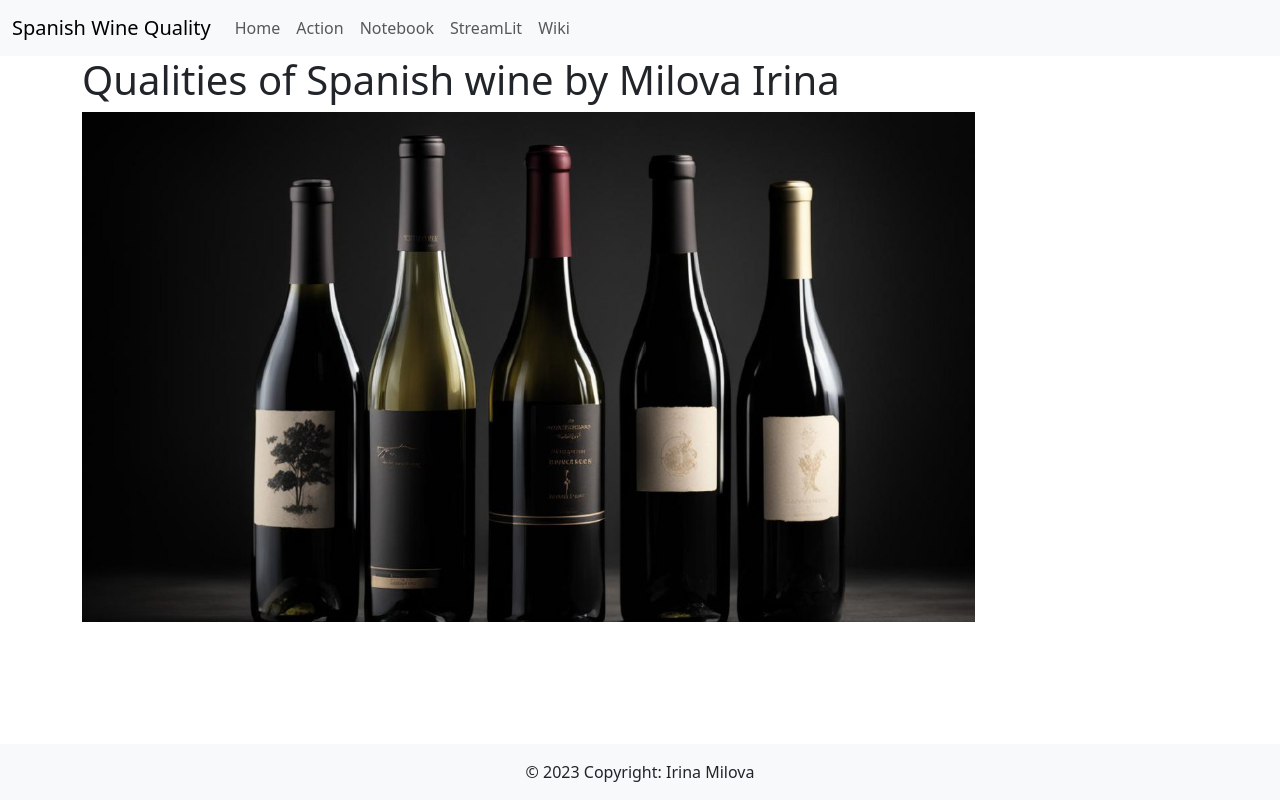
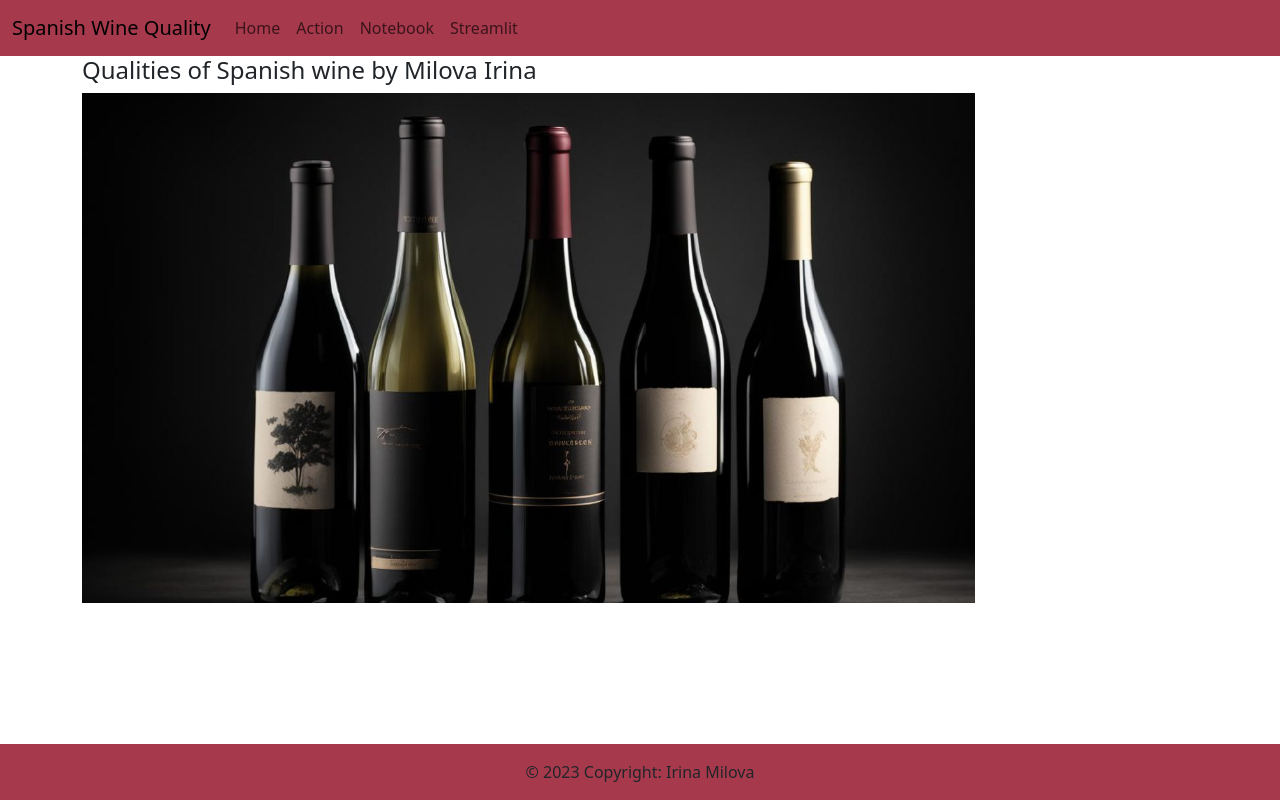
Before and after one commit to irinamilova/Wine-qualities, a Flask app: page / in a window 1280 px wide. Run offline with Flask 3, Linux system fonts and the light colour scheme; parts of the project's set-up code (start-up, migrations or seed data) failed here and were passed over.

Commit message:
comanddd

```diff
--- a/main.py
+++ b/main.py
@@ -27,10 +27,6 @@ app.config["JSON_SORT_KEYS"] = False
 df = get_df()
 
 
-@app.route('/action')
-def interactive():
-    return render_template('interactive.html')
-
 
 @app.route('/action', methods=['GET', 'POST'])
 def feature():
@@ -40,9 +36,9 @@ def feature():
         meean = df[df['year'] == date]['price'].mean()
         miin = df[df['year'] == date]['price'].min()
         maax = df[df['year'] == date]['price'].max()
-        return render_template('interactive.html', data=[f"Mean {meean}", f"Min: {miin}", f"Max: {maax}"])
+        return render_template('action.html', data=[f"Mean {meean}", f"Min: {miin}", f"Max: {maax}"])
     else:
-        return render_template('interactive.html')
+        return render_template('action.html')
 
 
 if __name__ == '__main__':
--- a/templates/interactive.html
+++ b/templates/action.html
@@ -1,6 +1,8 @@
 {% extends 'base.html' %}
 
 {% block main %}
+<br>
+<h5>Enter the year of wine production</h5>
 <form method="POST" action="/action">
     <div class="input-group" style="max-width: 25%">
         <input name="text" type="text" class="form-control" id="date_field" placeholder="year">
@@ -9,7 +11,7 @@
     </div>
     <button type="submit" class="btn btn-primary">search</button>
 </form>
-
+<br>
 {% for d in data %}<p>{{ d }}</p>{% endfor %}
 
 {% endblock %}
--- a/templates/base.html
+++ b/templates/base.html
@@ -4,9 +4,6 @@
     <title>{% block title %}Spanish Wine Quality{% endblock %}</title>
 
     {% block head %}{% endblock %}
-
-    <link rel="shortcut icon" href="/static/img/favicon.ico">
-
     <link crossorigin="anonymous" href="https://cdn.jsdelivr.net/npm/bootstrap@5.3.2/dist/css/bootstrap.min.css"
           integrity="sha384-T3c6CoIi6uLrA9TneNEoa7RxnatzjcDSCmG1MXxSR1GAsXEV/Dwwykc2MPK8M2HN" rel="stylesheet">
 
@@ -15,7 +12,7 @@
 </head>
 
 <body class = "body">
-<nav class="navbar navbar-expand-lg bg-body-tertiary">
+<nav class="navbar navbar-expand-lg" style="background-color: #a7394c">
     <div class="container-fluid">
         <a class="navbar-brand" href="/">Spanish Wine Quality</a>
         <button aria-controls="navbarNav" aria-expanded="false" aria-label="Toggle navigation" class="navbar-toggler"
@@ -34,10 +31,7 @@
                     <a class="nav-link" href="/notebook">Notebook</a>
                 </li>
                 <li class="nav-item">
-                    <a class="nav-link" href="/streamlit">StreamLit</a>
-                </li>
-                <li class="nav-item">
-                    <a class="nav-link" href="http://wiki.cs.hse.ru/Python_Programming_DSBA_2023/24_/_Project" target="_blank">Wiki</a>
+                    <a class="nav-link" href="/streamlit">Streamlit</a>
                 </li>
             </ul>
         </div>
@@ -50,7 +44,7 @@
     {% endblock %}
 </main>
 
-<footer class="bg-body-tertiary text-center text-lg-start">
+<footer class="text-center text-lg-start" style="background-color: #a7394c">
     <!-- Copyright -->
     <div class="text-center p-3">
         © 2023 Copyright:
--- a/templates/index.html
+++ b/templates/index.html
@@ -1,6 +1,8 @@
 {% extends 'base.html' %}
 
 {% block main %}
-    <h1>Qualities of Spanish wine by Milova Irina</h1>
+    <div style="justify-content: center; flex-grow: 1">
+    <h4>Qualities of Spanish wine by Milova Irina</h4>
     <img src="/static/images/streamlit_wine.jpg" style="width:80%">
+    </div>
 {% endblock %}
```
Also changed, not shown: requirements.txt (renamed from requirments.txt).
